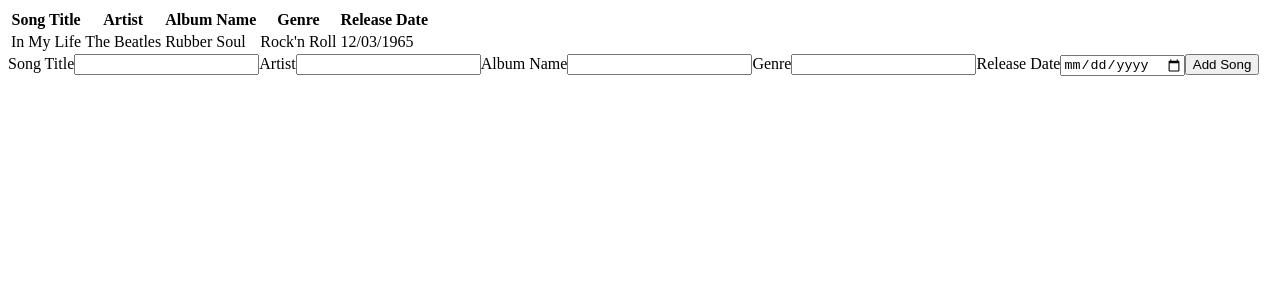
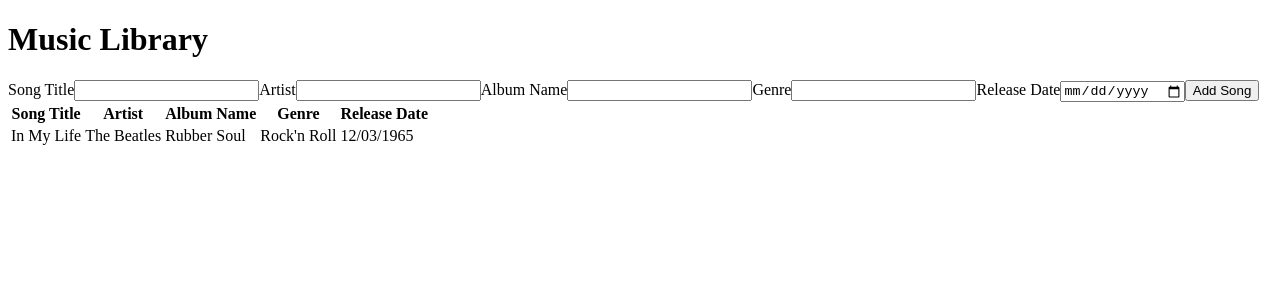
Before and after one commit to claasy/MusicLibraryFrontEnd, a React (Create React App) app: page / in a window 1280 px wide. Shown: the top 300 px of the page. Built offline with nearby package versions, Linux system fonts and the light colour scheme.

Commit message:
Created NavigationBar Component and Instantiated it

```diff
--- a/src/App.js
+++ b/src/App.js
@@ -1,6 +1,7 @@
 import React, { useState } from 'react';
 import DisplayMusic from './Components/DisplayMusic/DisplayMusic';
 import AddSongForm from './Components/AddSong/AddSongForm';
+import NavigationBar from './Components/NavigationBar/NavigationBar';
 
 
 function App() {
@@ -14,8 +15,9 @@ function App() {
 
   return (
     <div>
+      <NavigationBar />
+      <AddSongForm addNewSongProperty={addNewSong} />
       <DisplayMusic parentEntries={entries} />
-      <AddSongForm addNewSongProperty={addNewSong} />
 
     </div>
   );
--- /dev/null
+++ b/src/Components/NavigationBar/NavigationBar.jsx
@@ -0,0 +1,6 @@
+import React from 'react';
+
+
+const NavigationBar = (props) => {return (<h1>Music Library</h1>);}
+
+export default NavigationBar;
```
